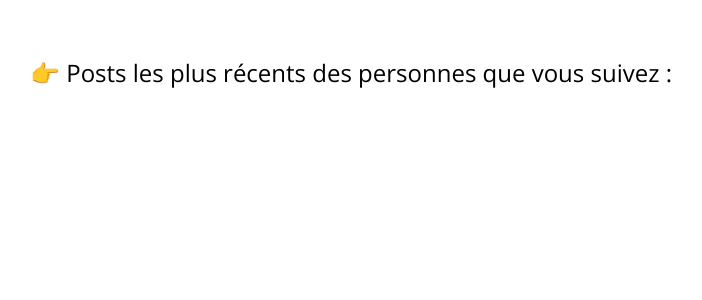
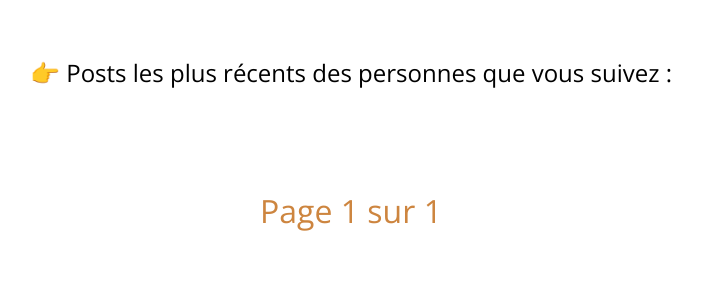
Before and after one commit to Virgin75/project9-OC, a Django app: page /app/feed/ in a window 1280 px wide. Shown: the part 357-657 px from the top of the page, without its empty margins (289-991 px from the left). Run offline with Django 3.2, Linux system fonts and the light colour scheme; a user stored in the database is signed in; data comes from the database, SQL or seed files in the repository.

Commit message:
ajout pagination sur feed

```diff
--- a/bookreviews/templates/bookreviews/feed.html
+++ b/bookreviews/templates/bookreviews/feed.html
@@ -60,6 +60,23 @@
                 </div>
                 {% endif %}
             {% endfor %}
+            <div class="pagination">
+                <span class="step-links">
+                    {% if posts.has_previous %}
+                        <a class="start" href="?page=1">&laquo; Revenir au début</a>
+                        <a class="previous" href="?page={{ posts.previous_page_number }}">Précédent</a>
+                    {% endif %}
+
+                    <span class="current">
+                        Page {{ posts.number }} sur {{ posts.paginator.num_pages }}
+                    </span>
+
+                    {% if posts.has_next %}
+                        <a class="next" href="?page={{ posts.next_page_number }}">Suivant</a>
+                        <a class="end" href="?page={{ posts.paginator.num_pages }}">Aller vers la dernière page &raquo;</a>
+                    {% endif %}
+                </span>
+            </div>
         </div>
     </div>
 {% endblock %}
--- a/bookreviews/views.py
+++ b/bookreviews/views.py
@@ -1,5 +1,6 @@
 from django.shortcuts import render, redirect
 from django.db.models import Q, CharField, Value
+from django.core.paginator import Paginator
 from django.contrib.auth.decorators import login_required
 from bookreviews.forms import TicketForm, ReviewForm
 from bookreviews.models import UserFollows, Ticket, Review
@@ -23,7 +24,12 @@
         key=lambda post: post.time_created,
         reverse=True
     )
-    return render(request, 'bookreviews/feed.html', context={'posts': posts, 'user': request.user})
+
+    paginator = Paginator(posts, 5)
+    page = request.GET.get('page')
+    paginated_posts = paginator.get_page(page)
+
+    return render(request, 'bookreviews/feed.html', context={'posts': paginated_posts, 'user': request.user})
 
 
 @login_required()
--- a/static/styles.css
+++ b/static/styles.css
@@ -239,3 +239,30 @@
   font-weight: 400;
   color: red;
 }
+
+.step-links {
+  display: flex;
+  justify-content: center;
+  align-items: center;
+  margin-top: 65px;
+}
+
+.current {
+  padding-left: 33px;
+  padding-right: 33px;
+  font-size: 2em;
+  color: peru;
+}
+
+.next,
+.previous {
+  color: peru;
+  margin-right: 22px;
+  margin-left: 22px;
+}
+
+.end,
+.start {
+  color: rgb(139, 84, 29);
+  text-decoration: none;
+}
```
